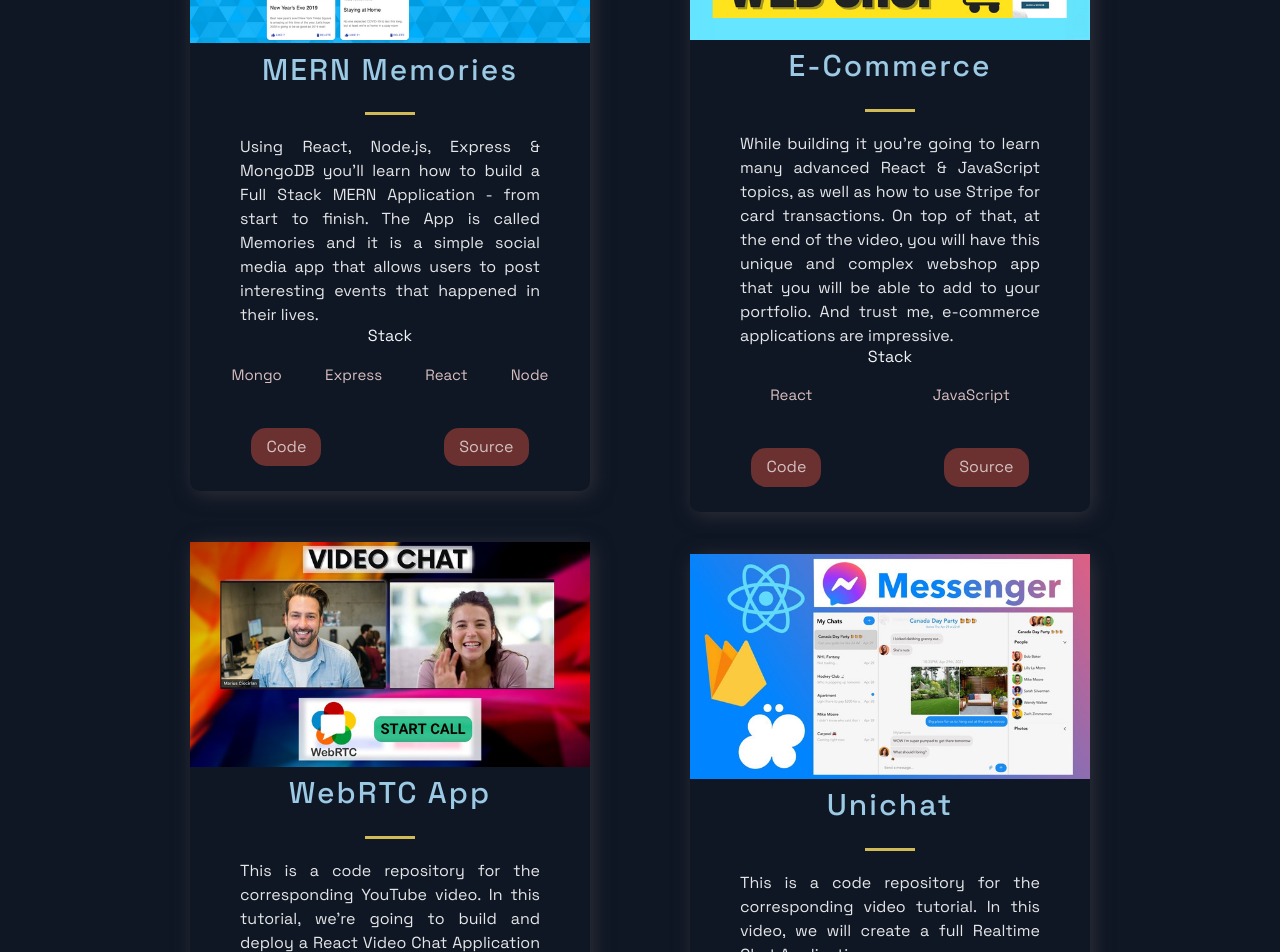
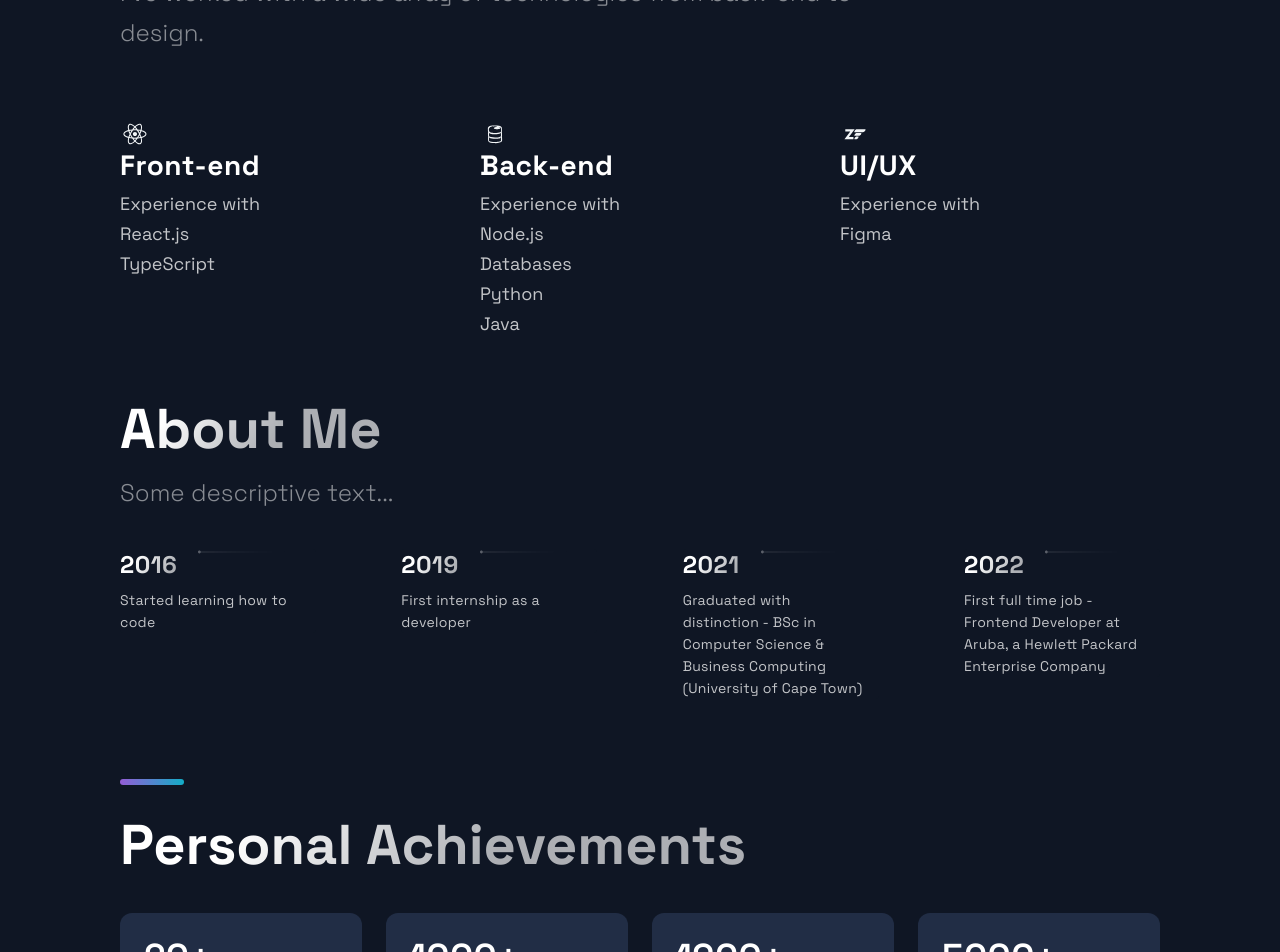
Before and after one commit to axxessgranted/portfolio-website, a Next.js app: page / in a window 1280 px wide. Shown: the part 1020-1972 px from the top of the page. Built offline with nearby package versions, Linux system fonts and the light colour scheme.

Commit message:
Update TimelineData and projects

```diff
--- a/src/constants/constants.js
+++ b/src/constants/constants.js
@@ -1,46 +1,55 @@
 export const projects = [
-  {
-    title: 'MERN Memories',
-    description: "Using React, Node.js, Express & MongoDB you'll learn how to build a Full Stack MERN Application - from start to finish. The App is called Memories and it is a simple social media app that allows users to post interesting events that happened in their lives.",
-      image: '/images/1.png',
-      tags: ['Mongo', 'Express', 'React', 'Node'],
-    source: 'https://google.com',
-    visit: 'https://google.com',
-    id: 0,
-  },
-  {
-    title: 'E-Commerce',
-    description:"While building it you're going to learn many advanced React & JavaScript topics, as well as how to use Stripe for card transactions. On top of that, at the end of the video, you will have this unique and complex webshop app that you will be able to add to your portfolio. And trust me, e-commerce applications are impressive.",
-    image: '/images/2.png',
-    tags: ['React', 'JavaScript'],
-    source: 'https://google.com',
-    visit: 'https://google.com',
-    id: 1,
-  },
-  {
-    title: 'WebRTC App',
-    description: "This is a code repository for the corresponding YouTube video. In this tutorial, we're going to build and deploy a React Video Chat Application using WebRTC.",
-      image: '/images/3.jpg',
-      tags: ['React', 'WebRTC'],
-    source: 'https://google.com',
-    visit: 'https://google.com',
-    id: 2,
-  },
-  {
-    title: 'Unichat',
-    description: "This is a code repository for the corresponding video tutorial. In this video, we will create a full Realtime Chat Application",
-    image: '/images/4.jpg',
-    tags: ['React', 'ChatEngine', 'Firebase'],
-    source: 'https://google.com',
-    visit: 'https://google.com',
-    id: 3,
-  },
+  // {
+  //   title: 'MERN Memories',
+  //   description:
+  //     "Using React, Node.js, Express & MongoDB you'll learn how to build a Full Stack MERN Application - from start to finish. The App is called Memories and it is a simple social media app that allows users to post interesting events that happened in their lives.",
+  //   image: '/images/1.png',
+  //   tags: ['Mongo', 'Express', 'React', 'Node'],
+  //   source: 'https://google.com',
+  //   visit: 'https://google.com',
+  //   id: 0,
+  // },
+  // {
+  //   title: 'E-Commerce',
+  //   description:
+  //     "While building it you're going to learn many advanced React & JavaScript topics, as well as how to use Stripe for card transactions. On top of that, at the end of the video, you will have this unique and complex webshop app that you will be able to add to your portfolio. And trust me, e-commerce applications are impressive.",
+  //   image: '/images/2.png',
+  //   tags: ['React', 'JavaScript'],
+  //   source: 'https://google.com',
+  //   visit: 'https://google.com',
+  //   id: 1,
+  // },
+  // {
+  //   title: 'WebRTC App',
+  //   description:
+  //     "This is a code repository for the corresponding YouTube video. In this tutorial, we're going to build and deploy a React Video Chat Application using WebRTC.",
+  //   image: '/images/3.jpg',
+  //   tags: ['React', 'WebRTC'],
+  //   source: 'https://google.com',
+  //   visit: 'https://google.com',
+  //   id: 2,
+  // },
+  // {
+  //   title: 'Unichat',
+  //   description:
+  //     'This is a code repository for the corresponding video tutorial. In this video, we will create a full Realtime Chat Application',
+  //   image: '/images/4.jpg',
+  //   tags: ['React', 'ChatEngine', 'Firebase'],
+  //   source: 'https://google.com',
+  //   visit: 'https://google.com',
+  //   id: 3,
+  // },
 ];
 
 export const TimeLineData = [
-  { year: 2017, text: 'Started my journey', },
-  { year: 2018, text: 'Worked as a freelance developer', },
-  { year: 2019, text: 'Founded JavaScript Mastery', },
-  { year: 2020, text: 'Shared my projects with the world', },
-  { year: 2021, text: 'Started my own platform', },
+  { year: 2016, text: 'Started learning how to code' },
+  { year: 2019, text: 'First internship as a developer' },
+  {
+    year: 2021,
+    text: 'Graduated with distinction - BSc in Computer Science & Business Computing (University of Cape Town)',
+  },
+  {
+    year: 2022,
+    text: 'First full time job - Frontend Developer at Aruba, a Hewlett Packard Enterprise Company',
+  },
 ];
```
